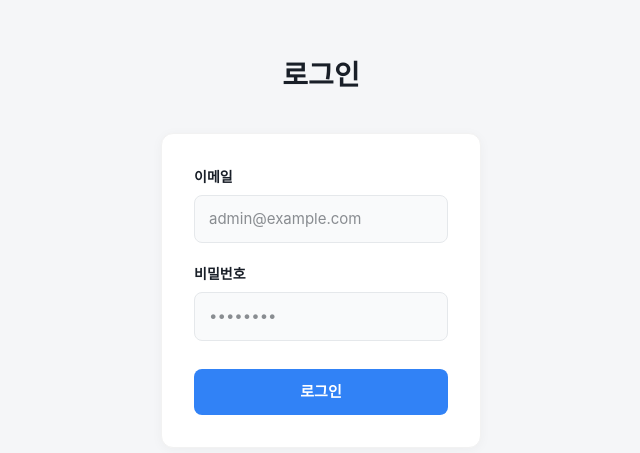
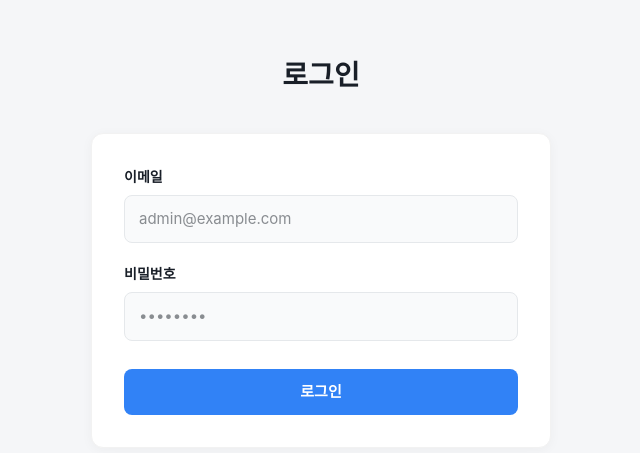
Before and after one commit to bp4sp4/creditbridge, a Next.js app: page /admin/login in a window 1280 px wide. Shown: the part 147-600 px from the top of the page, without its empty margins (319-959 px from the left). Built offline with nearby package versions, Linux system fonts and the light colour scheme; no server answers.

Commit message:
update paging

```diff
--- a/app/admin/login/page.tsx
+++ b/app/admin/login/page.tsx
@@ -61,7 +61,7 @@ export default function AdminLoginPage() {
     }}>
       <div style={{
         width: '100%',
-        maxWidth: '360px',
+        maxWidth: '500px',
         padding: '0 20px'
       }}>
         {/* 헤더 */}
```
Also changed, not shown: .claude/settings.local.json.
